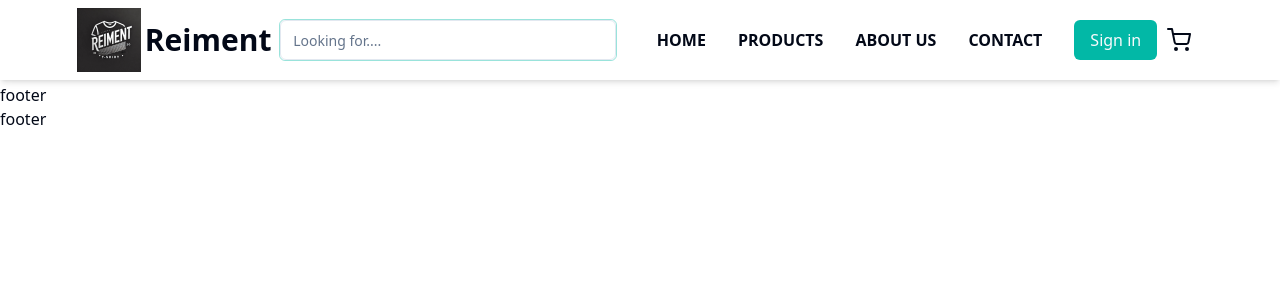
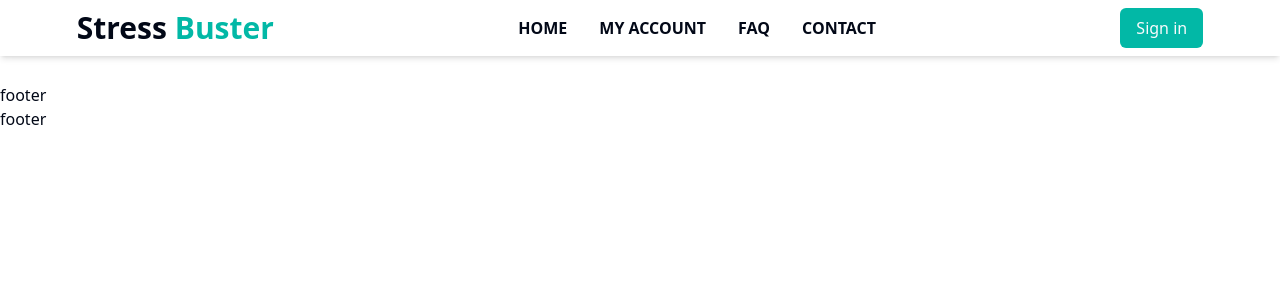
Before and after one commit to ZeroBug404/stress_buster, a React (Vite) app in the folder stress_buster_client/: page / in a window 1280 px wide. Shown: the top 300 px of the page. Built offline with nearby package versions, Linux system fonts and the light colour scheme.

Commit message:
navbar added

```diff
--- a/stress_buster_client/src/components/shared/NavBar.tsx
+++ b/stress_buster_client/src/components/shared/NavBar.tsx
@@ -2,27 +2,23 @@ import { useState } from "react";
 import { Link } from "react-router-dom";
 
 import { RiMenu3Fill, RiCloseFill } from "react-icons/ri";
+import { LuUser } from "react-icons/lu";
 
-import { LuUser } from "react-icons/lu";
-import { FiShoppingCart } from "react-icons/fi";
 import Wrapper from "./Wrapper";
 
-import logo from "@/assets/logo.png";
 import { Button } from "../ui/button";
-import { Input } from "../ui/input";
 import { UseGetUser } from "@/utils/SharedFunction";
 
 const Links = [
   { name: "Home", link: "/" },
-  { name: "Products", link: "/" },
-  { name: "About us", link: "/" },
+  { name: "My Account", link: "/" },
+  { name: "FAQ", link: "/" },
   { name: "Contact", link: "/" },
 ];
 
 const Navbar = () => {
   const userInfo = UseGetUser();
   const [open, setOpen] = useState(false);
-  const [searchTerm, setSearchTerm] = useState("");
 
   // console.log(userInfo);
 
@@ -39,14 +35,10 @@ const Navbar = () => {
         <div className="imgContainer  ">
           <Link to={"/"}>
             <div className=" text-2xl cursor-pointer flex items-center  gap-x-1">
-              <img
-                src={logo}
-                className="  w-[3rem] sm:w-[3.6rem] md:w-[2.8rem] lg:w-[4rem]  "
-                alt="logo"
-              />
+              {/* logo image  */}
 
               <p className="  text-2xl sm:text-2xl md:text-xl lg:text-3xl font-bold font-headingFont ">
-                Reiment
+                Stress <span className="text-prime50"> Buster </span>
               </p>
             </div>
           </Link>
@@ -61,17 +53,7 @@ const Navbar = () => {
         </div>
 
         {/* middle search section  */}
-        <div className="middleSection searchSection  w-[30%] border border-prime50/40 rounded-md  ">
-          <Input
-            type="text"
-            placeholder="Looking for...."
-            className="    "
-            value={searchTerm}
-            onChange={(e) => setSearchTerm(e.target.value)}
-          />
-        </div>
-
-        {/* rigth section  */}
+        <div className="middleSection searchSection    rounded-md  ">
           {/* linke items */}
           <ul
             className={`absolute bg-white shadow-md
@@ -102,10 +84,15 @@ const Navbar = () => {
                   </Link>
                 </li>
               ))}
+          </ul>
+        </div>
 
+        {/* rigth section  */}
+
+        {/* right button section  */}
         <div className="buttonSection  md:ml-5 lg:ml-8  flex  items-center gap-x-0.5  ">
           {!userInfo ? (
-              <Link to={"/login"}>
+            <Link to={"/"}>
               <Button className=" -z-[1] text-xs sm:text-sm md:text-base bg-prime50 hover:bg-prime100 ">
                 Sign in
               </Button>
@@ -121,12 +108,6 @@ const Navbar = () => {
             </div>
           )}
 
-            {/* toggle button  */}
-            <div className="cartBtn  pl-0 md:pl-2 mr-3 md:pr-0  cursor-pointer text-2xl  ">
-              <FiShoppingCart />
-            </div>
-            {/* toggle button  */}
-
           {/*  */}
           {/*  */}
           {/*  */}
@@ -134,7 +115,6 @@ const Navbar = () => {
           {/*  */}
           {/*  */}
         </div>
-        </ul>
       </Wrapper>
     </div>
   );
```
Lines whose indentation alone changed are shown as unchanged.
